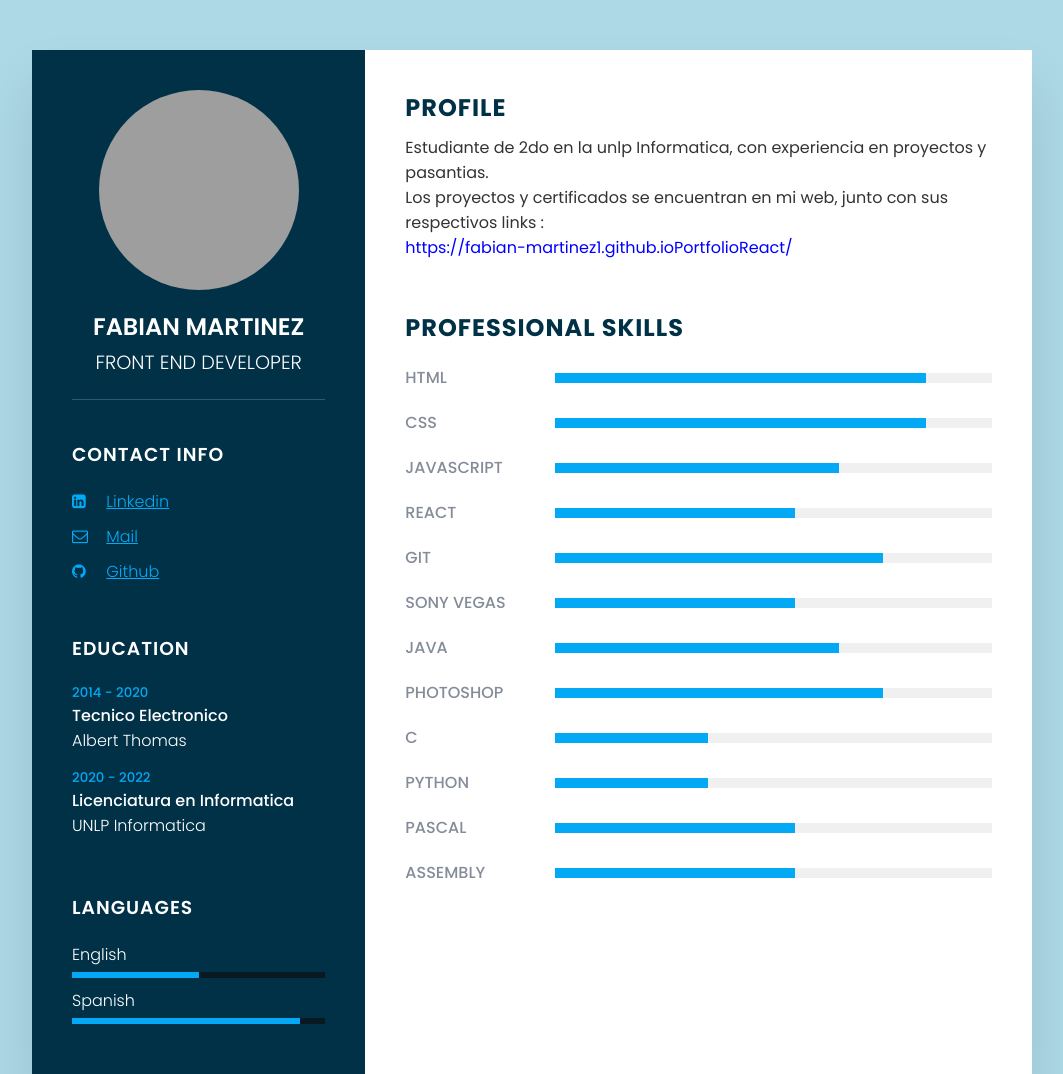
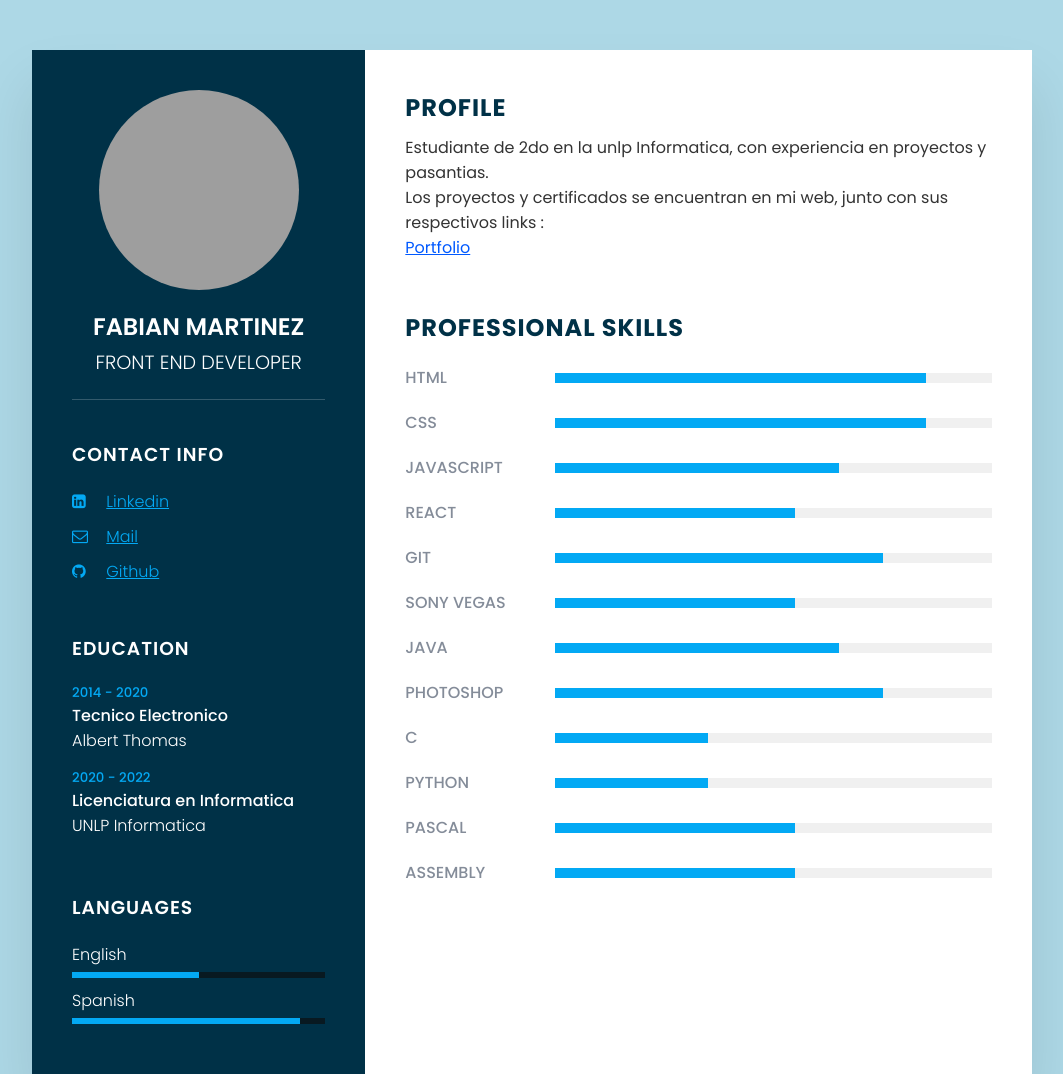
Before and after one commit to Fabian-Martinez-Rincon/Resume, a plain HTML site: page index.html in a window 1280 px wide. Shown: the top 1074 px of the page, without its empty margins (108-1171 px from the left). Drawn offline with Linux system fonts and the light colour scheme; grey boxes are pictures that could not be loaded.

Commit message:
link del portfolio

```diff
--- a/index.html
+++ b/index.html
@@ -85,7 +85,7 @@
             <div class="about">
                 <h2 class="title2">Profile</h2>
                 <p>Estudiante de 2do en la unlp Informatica, con experiencia en proyectos y pasantias.  <br> Los proyectos y certificados se encuentran en mi web, junto con sus respectivos links : </p>
-                <p style="color: blue;"> https://fabian-martinez1.github.ioPortfolioReact/ </p>
+                <span class="text"> <a style="color:#0059ff;" href="https://fabian-martinez1.github.io/" >Portfolio</a></span>
             </div>
 
 
```
